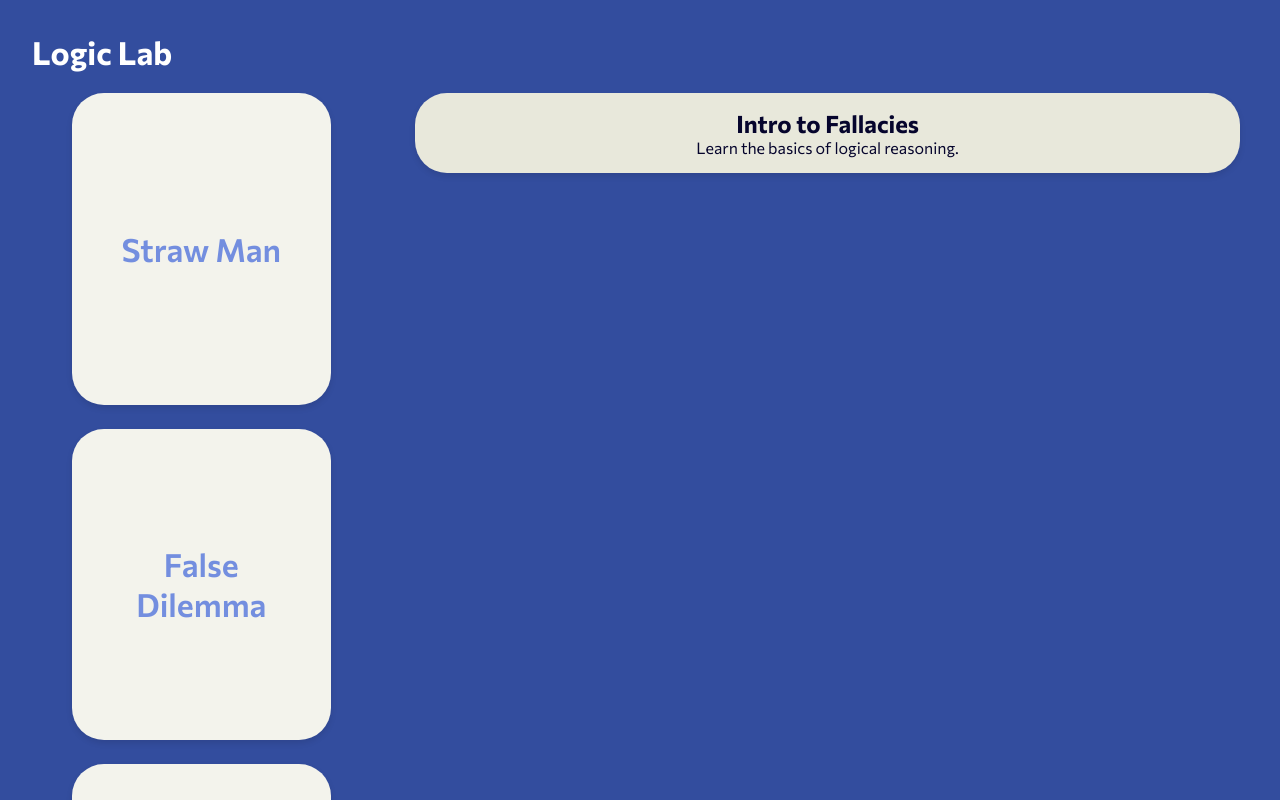
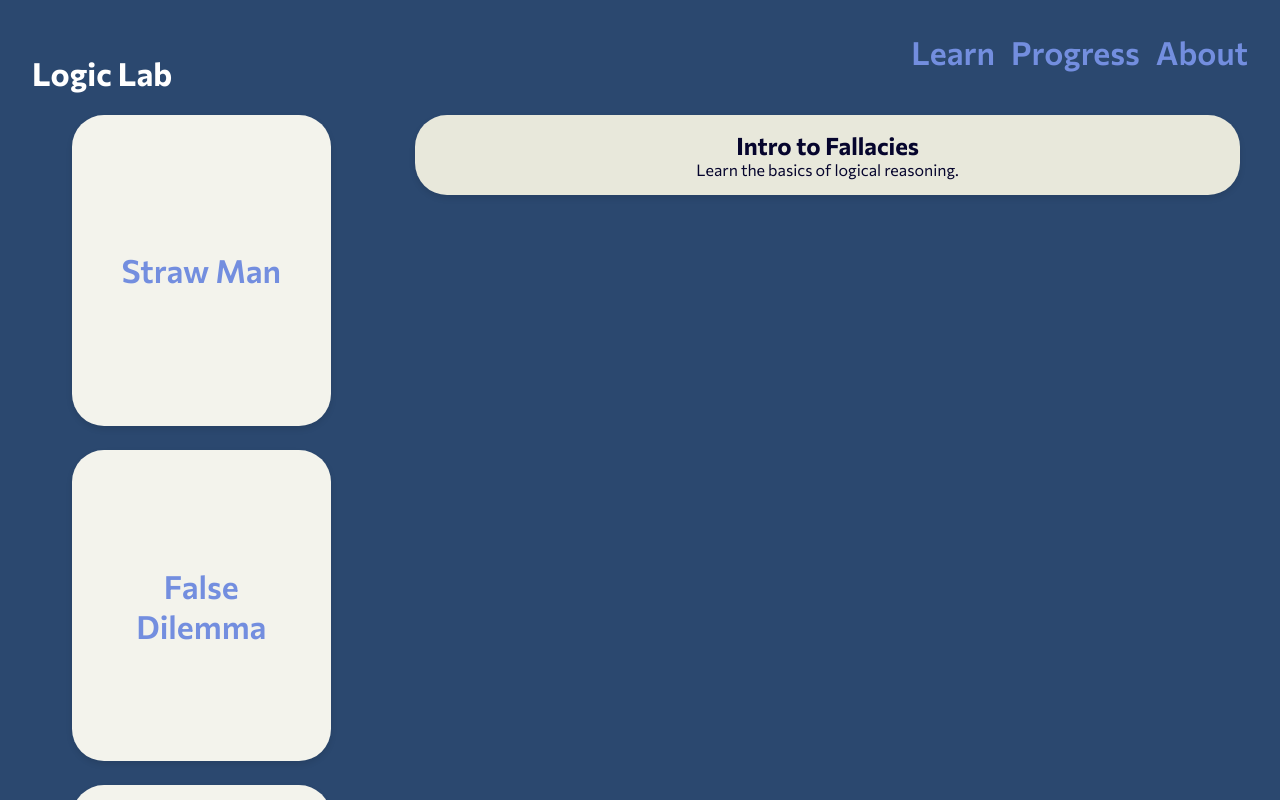
Before and after one commit to joysudo/logic-lab, a React (Vite) app: page / in a window 1280 px wide. Shown: the top 800 px of the page. Built offline with nearby package versions, Linux system fonts and the light colour scheme.

Commit message:
Add navbar and placeholder About/Progress pages

```diff
--- a/src/App.jsx
+++ b/src/App.jsx
@@ -2,6 +2,8 @@ import { React, useEffect } from 'react';
 import { Route, Switch, useLocation } from 'wouter';
 import Home from './pages/Home';
 import Lesson from './pages/Lesson';
+import About from './pages/About';
+import Progress from './pages/Progress';
 
 function App() {
   const [location] = useLocation();
@@ -17,6 +19,8 @@ function App() {
     <Switch>
       <Route path="/" component={Home} />
       <Route path="/lesson/:id" component={Lesson} />
+      <Route path="/about" component={About} />
+      <Route path="/progress" component={Progress} />
     </Switch>
   );
 }
--- /dev/null
+++ b/src/pages/About.jsx
@@ -0,0 +1,15 @@
+export default function About() {
+    return (
+        <>
+            <div className="top-navigation">
+                <h1 className="placeholder-for-logo">Logic Lab</h1>
+                <div className="top-navigation-links">
+                    <a href={`/`}>Learn</a>
+                    <a href={`/progress`}>Progress</a>
+                    <a href={`/about`}>About</a>
+                </div>
+            </div>
+            <h1>This is the About page.</h1>
+        </>
+    );
+}
--- a/src/pages/Home.jsx
+++ b/src/pages/Home.jsx
@@ -13,7 +13,14 @@ export default function Home() {
 
   return (
     <div>
-      <h1 className="placeholder-for-logo">Logic Lab</h1>
+      <div className="top-navigation">
+        <h1 className="placeholder-for-logo">Logic Lab</h1>
+        <div className="top-navigation-links">
+          <a href={`/`}>Learn</a>
+          <a href={`/progress`}>Progress</a>
+          <a href={`/about`}>About</a>
+        </div>
+      </div>
       <div className="home-grid">
         <div className="lessons-column">
           {/* iterates through lessons, turning to jsx table of contents entries*/}
--- /dev/null
+++ b/src/pages/Progress.jsx
@@ -0,0 +1,15 @@
+export default function Progress() {
+    return (
+        <>
+            <div className="top-navigation">
+                <h1 className="placeholder-for-logo">Logic Lab</h1>
+                <div className="top-navigation-links">
+                    <a href={`/`}>Learn</a>
+                    <a href={`/progress`}>Progress</a>
+                    <a href={`/about`}>About</a>
+                </div>
+            </div>
+            <h1>This is the Progress page.</h1>
+        </>
+    );
+}
--- a/src/styles.css
+++ b/src/styles.css
@@ -1,7 +1,7 @@
 body {
     color: #06052d;
     font-family: 'Commissioner', sans-serif;
-    background-color: #334d9e;
+    background-color: #2B486F;
     margin: 2rem;
     /* align-items: center;
     justify-content: center; */
@@ -11,8 +11,19 @@ body.lesson-page-background {
     background-color: #f3f3ec !important;
 }
 
+/* NAVIGATION BAR */
 .placeholder-for-logo {
     color: white;
+}
+
+.top-navigation {
+    display: flex;
+    justify-content: space-between;
+}
+
+.top-navigation-links {
+    display: flex;
+    gap: 1rem;
 }
 
 /* HOMEPAGE */
```
